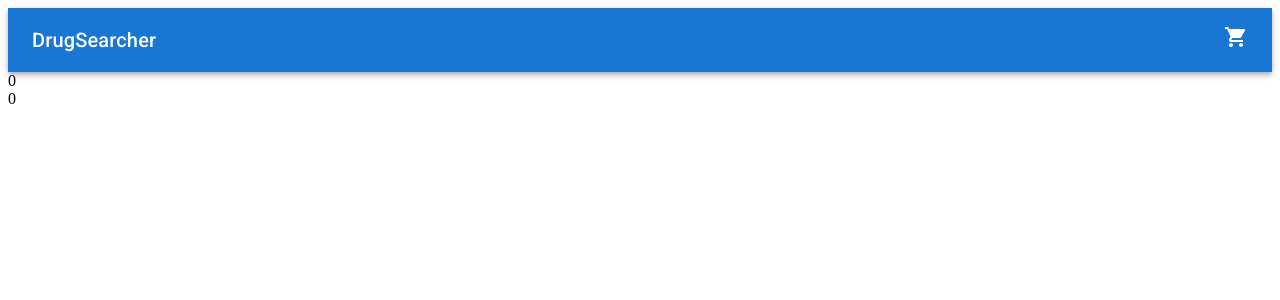
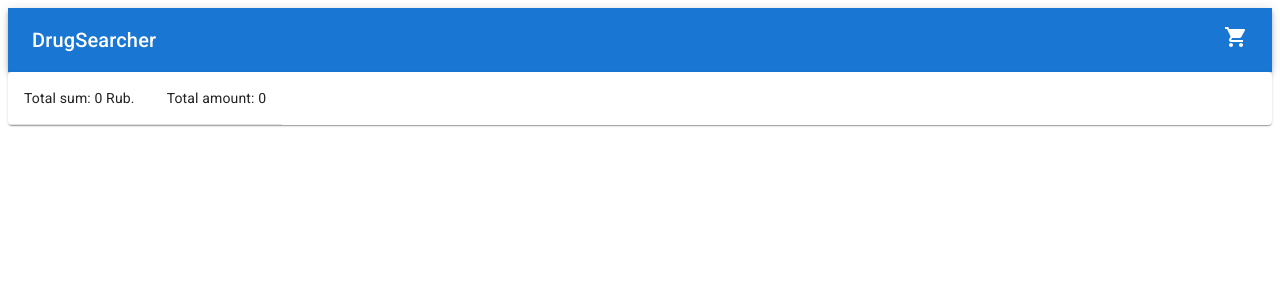
Before and after one commit to arsl11/drug-searcher, a React (Create React App) app: page /cart in a window 1280 px wide. Shown: the top 300 px of the page. Built offline with nearby package versions, Linux system fonts and the light colour scheme.

Commit message:
Customize cart

```diff
--- a/src/components/cart/Cart.js
+++ b/src/components/cart/Cart.js
@@ -1,3 +1,5 @@
+import {Button, Paper, Table, TableCell, TableContainer, TableRow} from "@mui/material";
+
 export const Cart = (props) => {
 
     let sum = 0
@@ -9,25 +11,46 @@ export const Cart = (props) => {
     }
 
     return (
-        <div>
-            <div className='sum'>
-                {sum / 100}
-            </div>
-            <div className='count'>
-                {count}
-            </div>
-            <div className='cartDrugs'>
-                {props.cartDrugs.map(drug => {
-                    return <div>
-                        {drug.name}, {drug.price * drug.amount / 100}, {drug.liter}
-                        <button onClick={() => {props.setAmount(drug, drug.amount + 1)}}>+</button>{drug.amount}
-                        {   drug.amount > 1 ?
-                            <button onClick={() => {props.setAmount(drug, drug.amount - 1)}}>-</button> : null
-                        }
-                        <button onClick={() => {props.deleteDrug(drug)}}>Delete</button>
+        <TableContainer component={Paper}>
+            <Table>
+                <div>
+                    <div className='cartDrugs'>
+                        {props.cartDrugs.map(drug => {
+                            return <TableRow>
+                                <TableCell>{drug.name}</TableCell>
+                                <TableCell>{drug.price * drug.amount / 100}&nbsp;Rub.</TableCell>
+                                <TableCell>{drug.liter}&nbsp;l.</TableCell>
+                                <TableCell>
+                                    <Button variant='text' onClick={() => {
+                                        props.setAmount(drug, drug.amount + 1)
+                                    }}>+
+                                    </Button>
+                                    {drug.amount}
+                                    <Button disabled={drug.amount <= 1} variant='text' onClick={() => {
+                                        props.setAmount(drug, drug.amount - 1)
+                                    }}>-</Button>
+                                </TableCell>
+                                <TableCell>
+                                    <Button variant='contained' onClick={() => {
+                                        props.deleteDrug(drug)
+                                    }}>Delete
+                                    </Button>
+                                </TableCell>
+                            </TableRow>
+                        })}
                     </div>
-                })}
-            </div>
-        </div>
+                    <TableCell>
+                        <div className='sum'>
+                            Total sum: {sum / 100}&nbsp;Rub.
+                        </div>
+                    </TableCell>
+                    <TableCell>
+                        <div className='count'>
+                            Total amount: {count}
+                        </div>
+                    </TableCell>
+                </div>
+            </Table>
+        </TableContainer>
     )
 }
```
